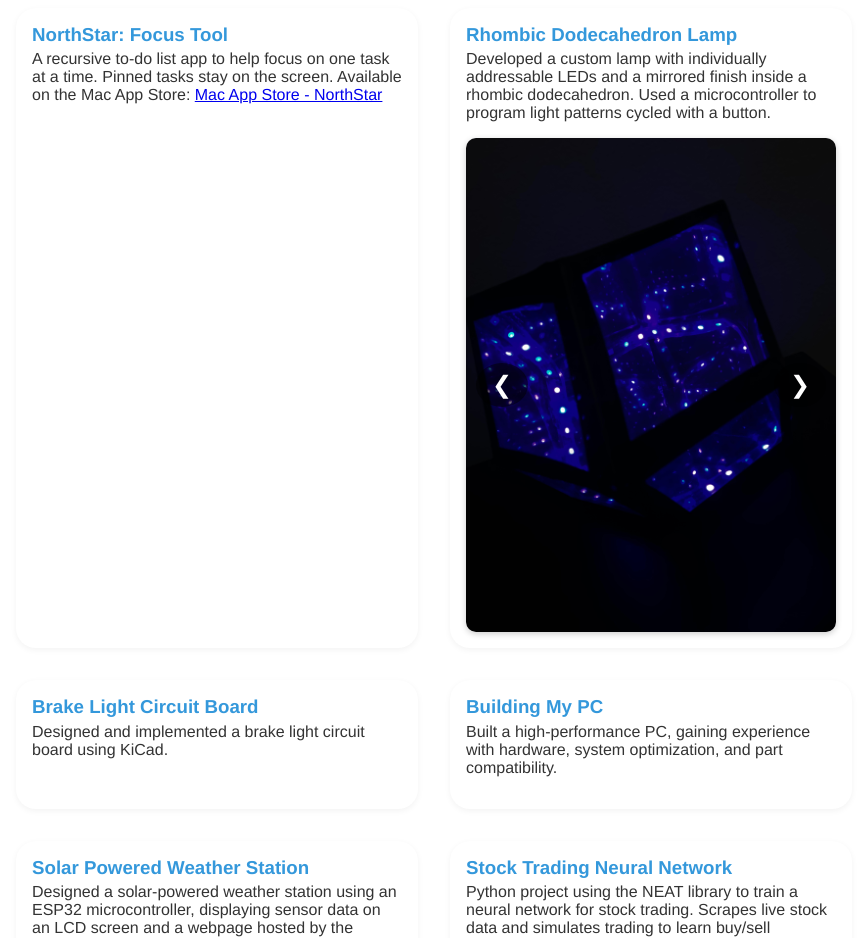
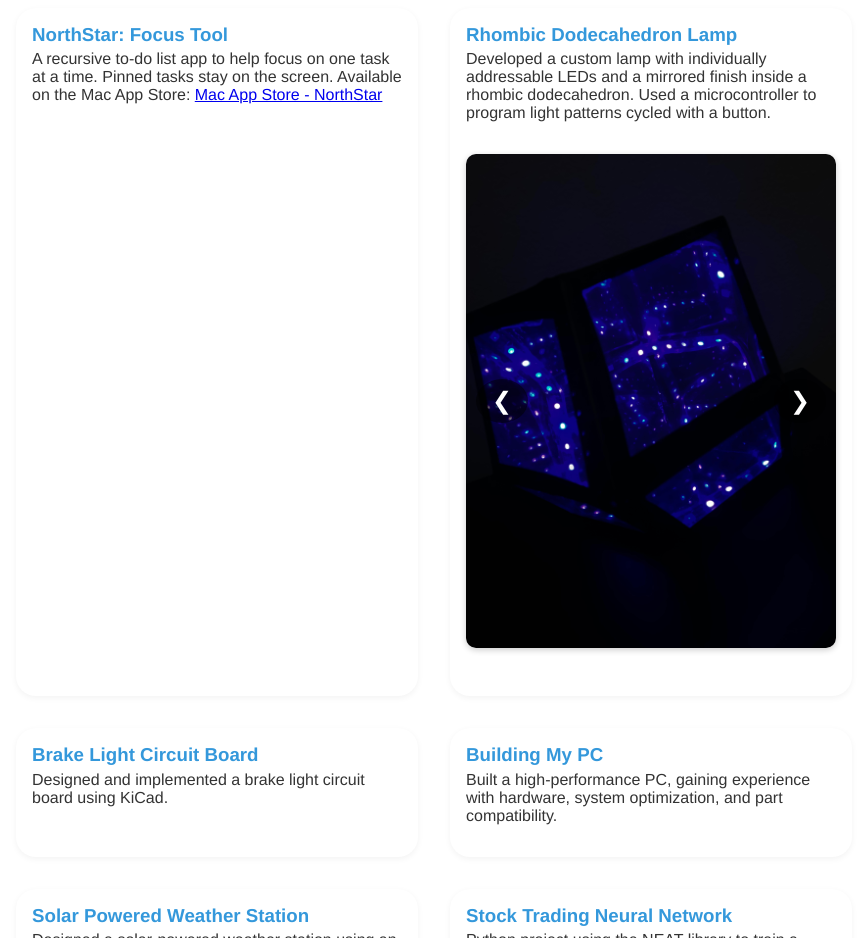
Before and after one commit to mrhappyaswq/first-website, a plain HTML site: page index.html in a window 1280 px wide. Shown: the part 1200-2138 px from the top of the page, without its empty margins (206-1073 px from the left). Drawn offline with Linux system fonts and the light colour scheme.

Commit message:
Adjust carousel margin for better spacing
Updated margin of carousel to add vertical spacing.

```diff
--- a/style.css
+++ b/style.css
@@ -154,7 +154,7 @@ footer {
   position: relative;
   width: 100%;         /* full width of container */
   max-width: 600px;    /* limit width so images don’t overflow */
-  margin: 0 auto;      /* center on page */
+  margin: 2rem auto;      /* center on page */
   overflow: hidden;    /* hide overflow outside container */
   border-radius: 10px;
   box-shadow: 0 2px 6px rgba(0,0,0,0.2);
```
